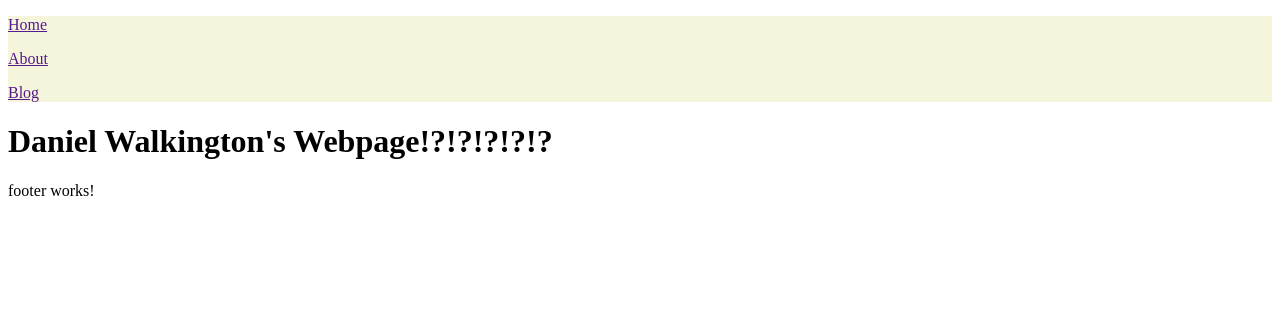
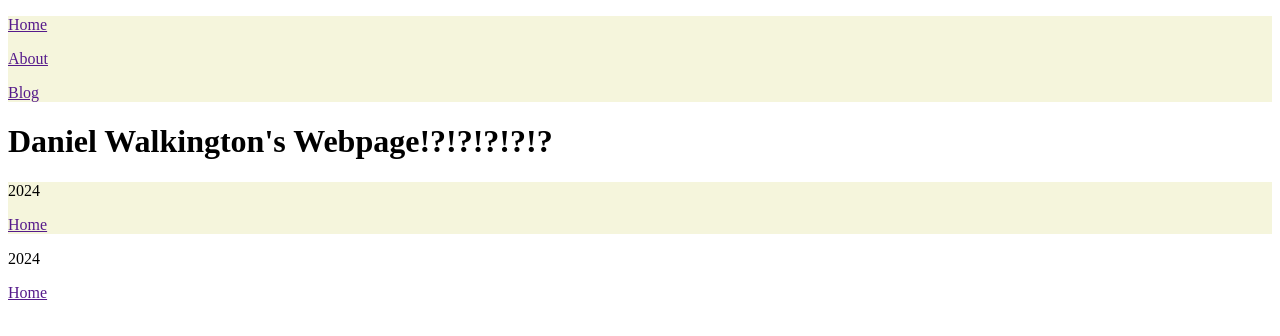
Before and after one commit to DaniWalkington/dani-website, an Angular app: page / in a window 1280 px wide. Shown: the top 336 px of the page. Built offline with nearby package versions, Linux system fonts and the light colour scheme.

Commit message:
basic aesthetic changes

```diff
--- a/src/app/components/layout/footer/footer.component.css
+++ b/src/app/components/layout/footer/footer.component.css
@@ -0,0 +1,3 @@
+.footer-div {
+  background-color: beige;
+}
--- a/src/app/components/layout/footer/footer.component.html
+++ b/src/app/components/layout/footer/footer.component.html
@@ -1 +1,8 @@
-<p>footer works!</p>
+<div class="footer-div">
+  <p>2024</p>
+  <p><a href="">Home</a></p>
+</div>
+<footer>
+  <p>2024</p>
+  <p><a href="">Home</a></p>
+</footer>
```
